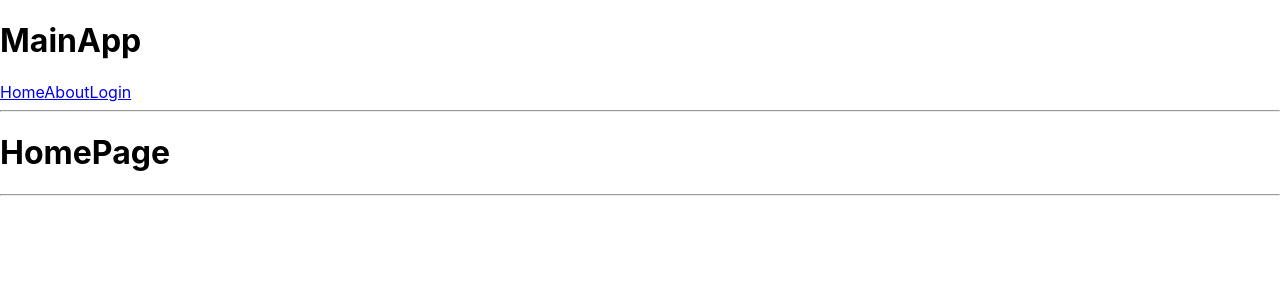
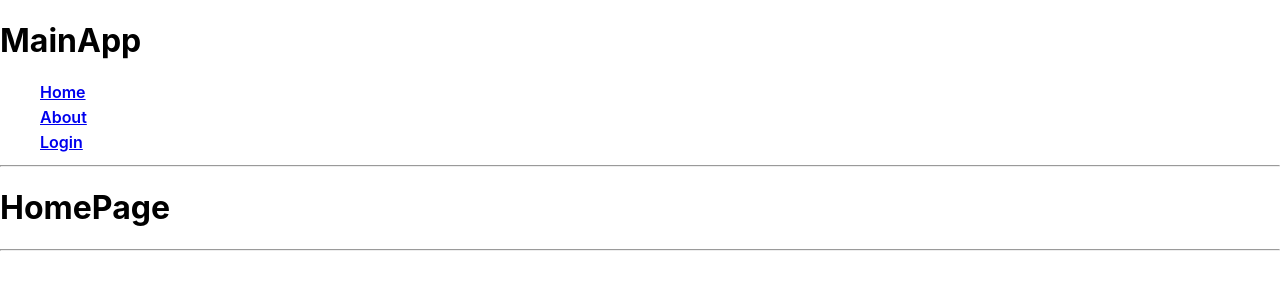
Before and after one commit to elimuri/formacionProviders, a React (Create React App) app: page / in a window 1280 px wide. Shown: the top 300 px of the page. Built offline with nearby package versions, Linux system fonts and the light colour scheme.

Commit message:
feat: da algo de estilos a los links

```diff
--- a/src/views/Navbar.tsx
+++ b/src/views/Navbar.tsx
@@ -1,12 +1,30 @@
 import React from "react";
 import { Link } from "react-router-dom";
+import styled from "styled-components";
 
 export const Navbar: React.FC = () => {
   return (
-    <>
-      <Link to="/">Home</Link>
-      <Link to="/about">About</Link>
-      <Link to="/login">Login</Link>
-    </>
+    <NavBarOptions>
+      <RouteLink to="/">Home</RouteLink>
+      <RouteLink to="/about">About</RouteLink>
+      <RouteLink to="/login">Login</RouteLink>
+    </NavBarOptions>
   );
 };
+
+const NavBarOptions = styled.div`
+  display: flex;
+  flex-direction: column;
+
+  margin-left: 40px;
+`;
+
+const RouteLink = styled(Link)`
+  margin-bottom: 5px;
+
+  font-weight: 600;
+
+  &:hover {
+    color: green;
+  }
+`;
```
